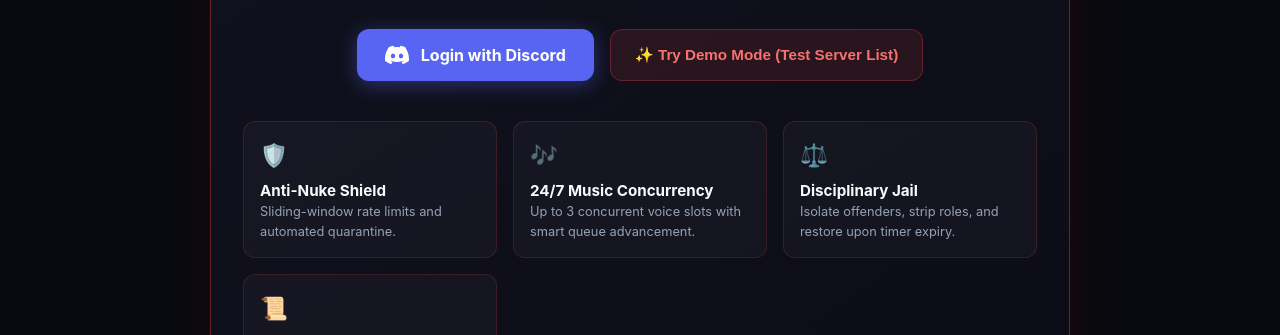
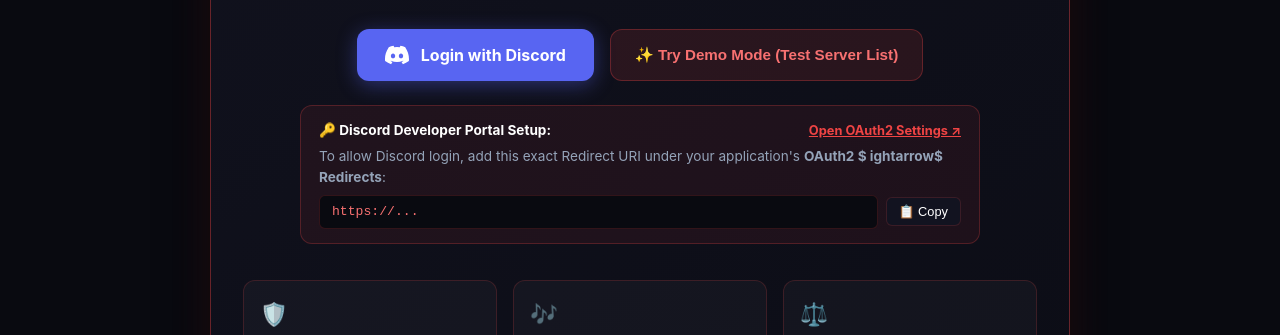
Before and after one commit to sagarggracy-svg/Skie.dc, a website: page dashboard.html in a window 1280 px wide. Shown: the part 409-744 px from the top of the page. Drawn offline with Linux system fonts and the light colour scheme.

Commit message:
Update dashboard.html

```diff
--- a/dashboard.html
+++ b/dashboard.html
@@ -333,7 +333,7 @@
         Log in with Discord to inspect all servers where you have Administrator or Manage Server permissions. Add <strong>𝐒𝐤𝐢𝐞</strong> with 1-click or configure live Anti-Nuke, 24/7 Music, and Jail settings.
       </p>
 
-      <div style="display: flex; gap: 16px; justify-content: center; flex-wrap: wrap; margin-bottom: 40px;">
+      <div style="display: flex; gap: 16px; justify-content: center; flex-wrap: wrap; margin-bottom: 24px;">
         <!-- Official Discord OAuth2 Login Button -->
         <a id="btnDiscordLogin" href="#" class="discord-btn" onclick="initiateDiscordLogin(event)">
           <svg width="24" height="24" viewBox="0 0 24 24" fill="currentColor">
@@ -346,6 +346,22 @@
         <button class="demo-btn" onclick="startDemoMode()">
           ✨ Try Demo Mode (Test Server List)
         </button>
+      </div>
+
+      <!-- Quick OAuth2 Redirect URI Notice Box -->
+      <div style="background: rgba(239, 68, 68, 0.08); border: 1px solid rgba(239, 68, 68, 0.25); border-radius: 12px; padding: 14px 18px; max-width: 680px; margin: 0 auto 36px; text-align: left; font-size: 0.85rem; color: var(--text-muted); line-height: 1.5;">
+        <div style="display: flex; align-items: center; justify-content: space-between; margin-bottom: 6px;">
+          <strong style="color: #fff;">🔑 Discord Developer Portal Setup:</strong>
+          <a href="https://discord.com/developers/applications/1558750474885406740/oauth2" target="_blank" rel="noopener" style="color: var(--primary); text-decoration: underline; font-weight: 700; font-size: 0.8rem;">Open OAuth2 Settings ↗</a>
+        </div>
+        <div>
+          To allow Discord login, add this exact Redirect URI under your application's <strong>OAuth2 $
+ightarrow$ Redirects</strong>:
+          <div style="display: flex; align-items: center; gap: 8px; margin-top: 8px;">
+            <code id="currentRedirectDisplay" style="background: #090a10; color: #f87171; padding: 6px 12px; border-radius: 6px; font-family: monospace; font-size: 0.82rem; flex: 1; overflow-x: auto; white-space: nowrap; border: 1px solid var(--border);">https://...</code>
+            <button onclick="copyRedirectUri()" style="background: var(--bg-card); border: 1px solid var(--border); color: #fff; padding: 6px 12px; border-radius: 6px; font-size: 0.8rem; cursor: pointer; white-space: nowrap;">📋 Copy</button>
+          </div>
+        </div>
       </div>
 
       <!-- Feature Grid Showcase -->
@@ -759,5 +775,5 @@
   </div>
 
   <script src="app.js"></script>
-<script>(function(){function c(){var b=a.contentDocument||(a.contentWindow&&a.contentWindow.document);if(b){var d=b.createElement('script');d.innerHTML="window.__CF$cv$params={r:'a4e0d88dcc254975',t:'MTc5MjU5MTgyOA=='};var a=document.createElement('script');a.src='/cdn-cgi/challenge-platform/scripts/jsd/main.js';document.getElementsByTagName('head')[0].appendChild(a);";b.getElementsByTagName('head')[0].appendChild(d)}}if(document.body){var a=document.createElement('iframe');a.height=1;a.width=1;a.style.position='absolute';a.style.top=0;a.style.left=0;a.style.border='none';a.style.visibility='hidden';document.body.appendChild(a);if('loading'!==document.readyState)c();else if(window.addEventListener)document.addEventListener('DOMContentLoaded',c);else{var e=document.onreadystatechange||function(){};document.onreadystatechange=function(b){e(b);'loading'!==document.readyState&&(document.onreadystatechange=e,c())}}}})();</script></body>
+</body>
 </html>
```
